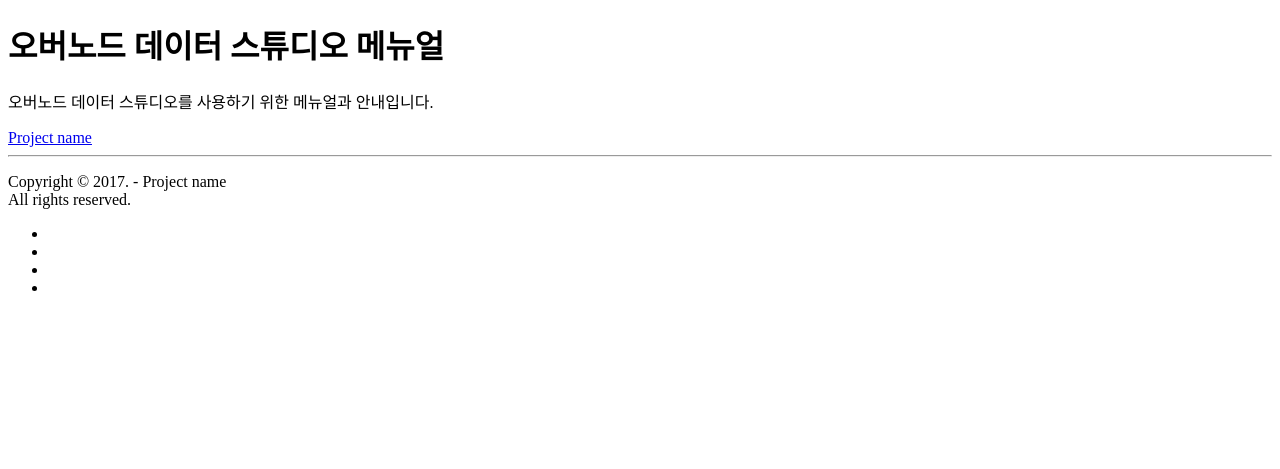
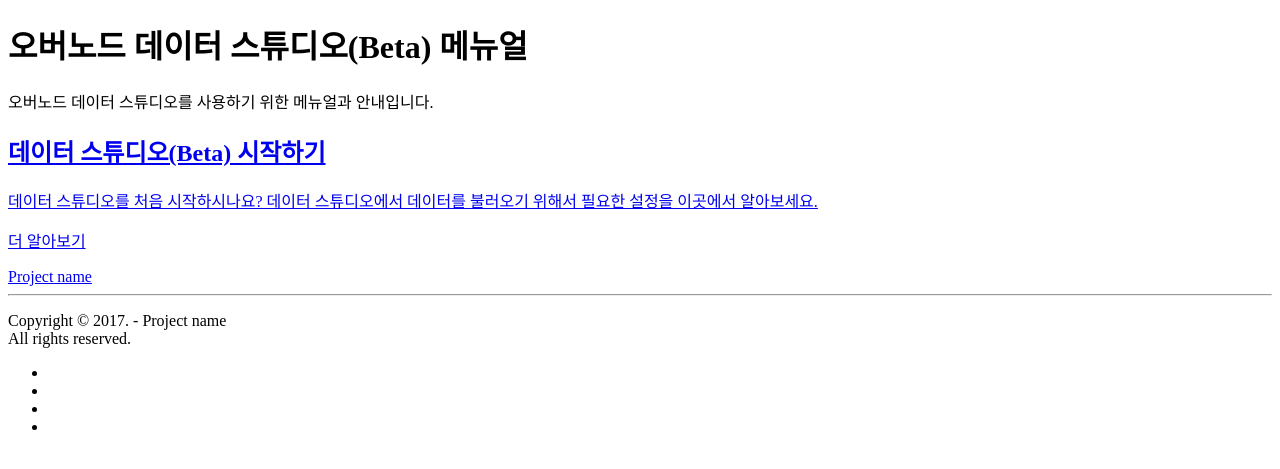
Before and after one commit to overnodes/manuals, a Jekyll site: the page built from index.md, in a window 1280 px wide. Shown: the top 469 px of the page. Built offline with Jekyll 4.4.1, drawn with Linux system fonts in a browser that asks for light colours; nearby versions of some CDN libraries; library files that are not in the unit come from our copies.

Commit message:
ADD: grid navigation test

```diff
--- a/index.md
+++ b/index.md
@@ -4,7 +4,7 @@ layout: homepage
 keywords:
 
 # Hero section
-title: 오버노드 데이터 스튜디오 메뉴얼
+title: 오버노드 데이터 스튜디오(Beta) 메뉴얼
 description: 오버노드 데이터 스튜디오를 사용하기 위한 메뉴얼과 안내입니다.
 
 #buttons:
@@ -24,9 +24,9 @@ description: 오버노드 데이터 스튜디오를 사용하기 위한 메뉴
 #    description: Author description
 
 # Grid navigation
-#grid_navigation:
-#    - title: Grid navigation
-#      excerpt: Section description
-#      cta: Read more
-#      url: '#'
+grid_navigation:
+    - title: 데이터 스튜디오(Beta) 시작하기
+      excerpt: 데이터 스튜디오를 처음 시작하시나요? 데이터 스튜디오에서 데이터를 불러오기 위해서 필요한 설정을 이곳에서 알아보세요.
+      cta: 더 알아보기
+      url: '#'
 ---
```
